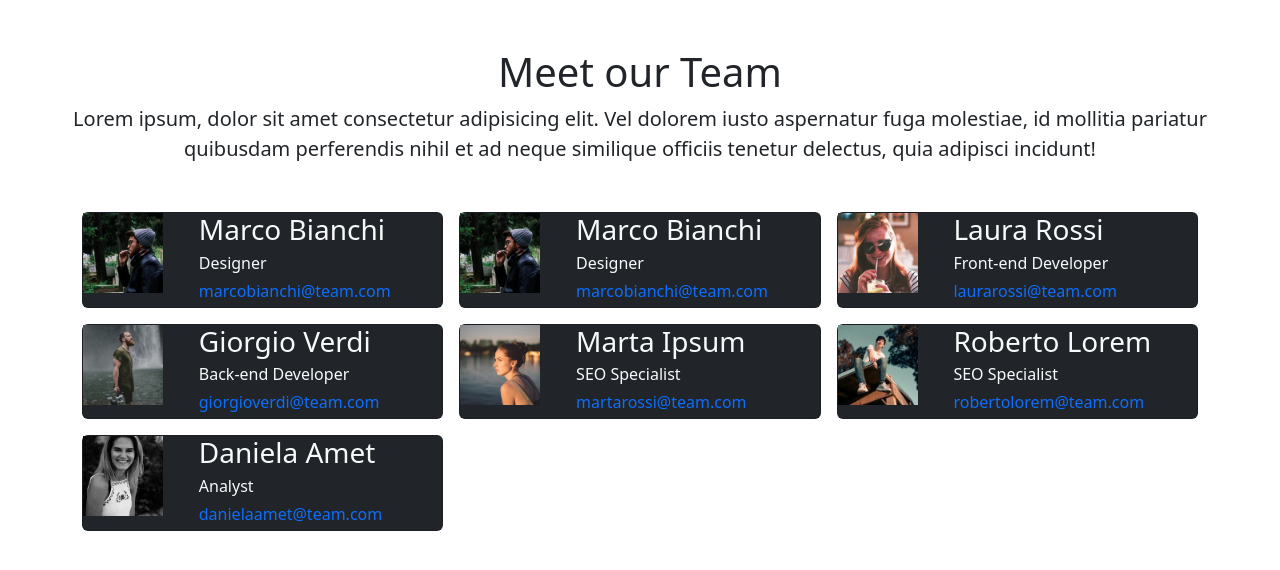
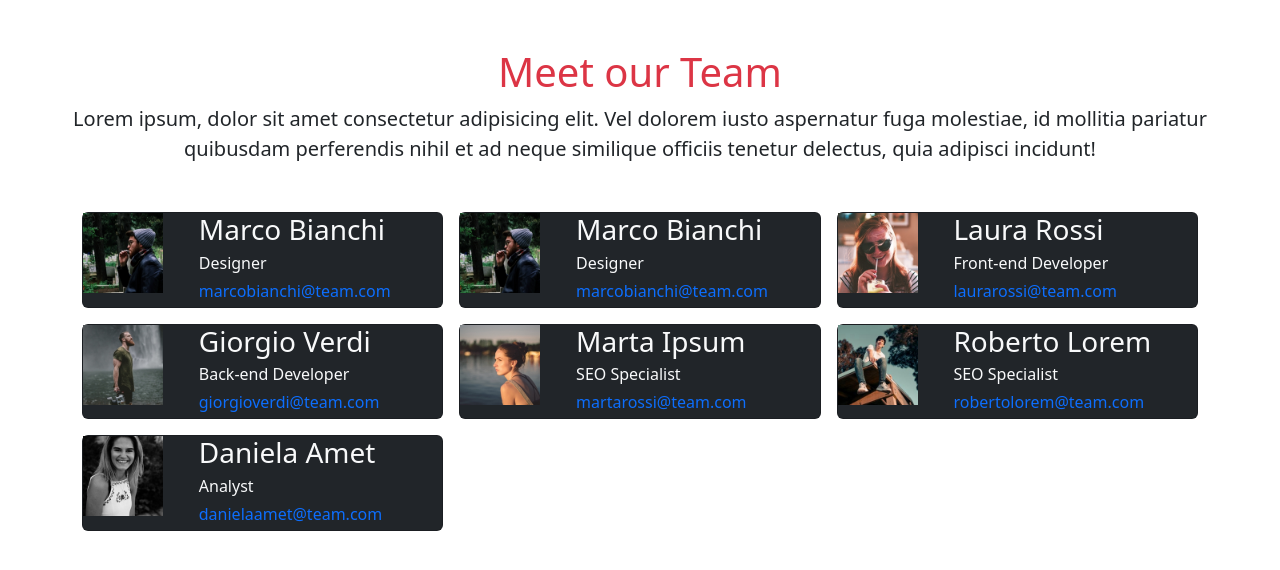
Before and after one commit to EmilioDeChiara3388/js-our-team, a plain HTML site: page index.html in a window 1280 px wide. Drawn offline with nearby package versions, Linux system fonts and the light colour scheme.

Commit message:
fix: layout and style

```diff
--- a/assets/style.css
+++ b/assets/style.css
@@ -1,9 +1,3 @@
-/* *{
-    margin: 0;
-    padding: 0;
-    box-sizing: border-box;
-} */
-
 .member-pic{
     width: 80px;
 }
--- a/index.html
+++ b/index.html
@@ -19,7 +19,7 @@
     </header>
     <main>
         <div class="text-center m-5">
-            <h1>Meet our Team</h1>
+            <h1 class="text-danger">Meet our Team</h1>
             <p class="fs-5">Lorem ipsum, dolor sit amet consectetur adipisicing elit. Vel dolorem iusto aspernatur fuga
                 molestiae, id mollitia pariatur quibusdam perferendis nihil et ad neque similique officiis tenetur
                 delectus, quia adipisci incidunt!</p>
```
Also changed, not shown: assets/script.js (+0 -9 lines).
